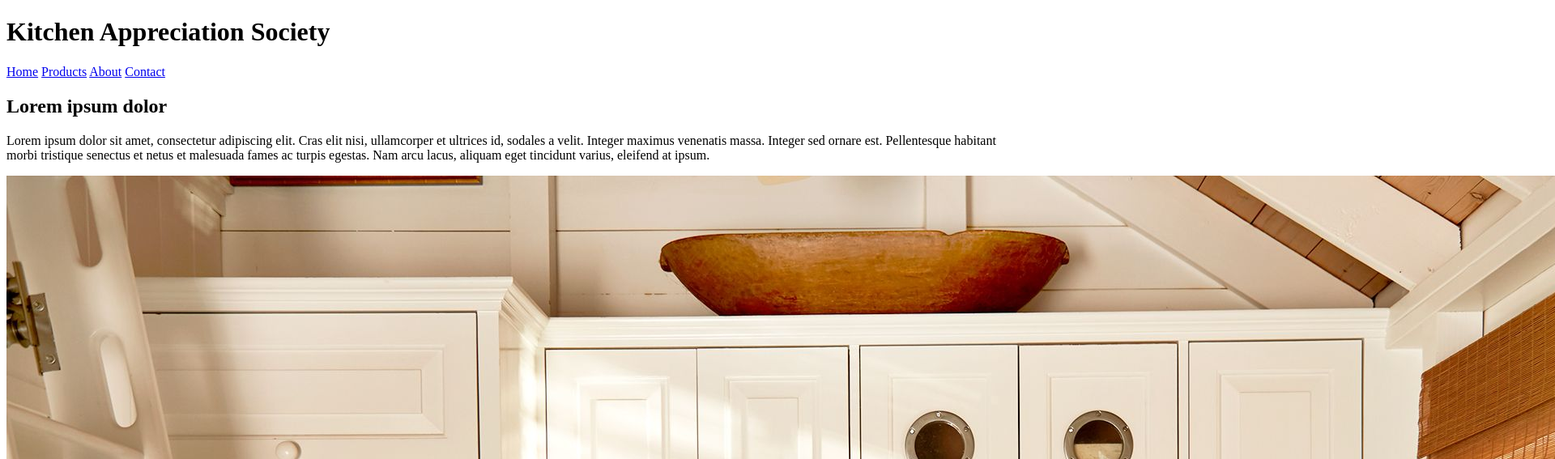
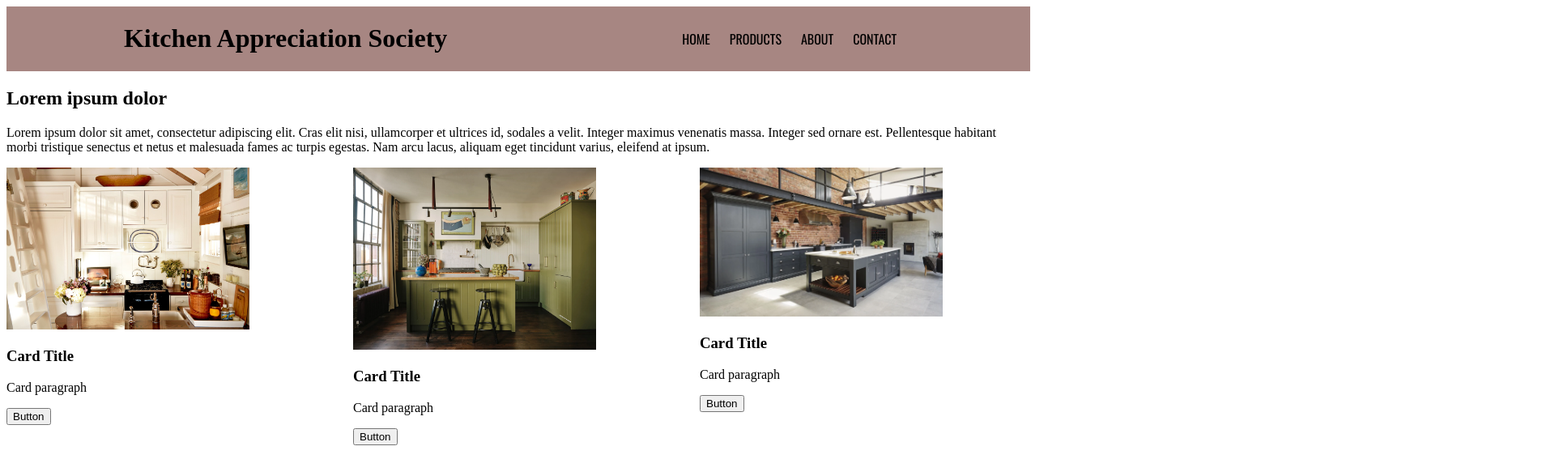
Before and after one commit to GeorgiaCD/Website_css_styling, a plain HTML site: page index.html in a window 1280 px wide. Shown: the top 567 px of the page at 81% size, 1920 px wide, since content can reach past the window. Drawn offline with nearby package versions, Linux system fonts and the light colour scheme.

Commit message:
spaced out nav bar and added hover

```diff
--- a/index.html
+++ b/index.html
@@ -9,6 +9,11 @@
     <link rel="preconnect" href="https://fonts.googleapis.com">
     <link rel="preconnect" href="https://fonts.gstatic.com" crossorigin>
     <link href="https://fonts.googleapis.com/css2?family=Montserrat:wght@200&display=swap" rel="stylesheet">
+    <link rel="preconnect" href="https://fonts.googleapis.com">
+    <link rel="preconnect" href="https://fonts.gstatic.com" crossorigin>
+    <link rel="preconnect" href="https://fonts.googleapis.com">
+    <link rel="preconnect" href="https://fonts.gstatic.com" crossorigin>
+    <link href="https://fonts.googleapis.com/css2?family=Nunito+Sans:opsz,wght@6..12,200&family=Oswald&display=swap" rel="stylesheet">
     <link rel="stylesheet" href="style.css">
 </head>
 
@@ -16,10 +21,10 @@
     <header>
         <h1>Kitchen Appreciation Society</h1>
         <nav id="main-nav">
-            <a href="#">Home</a>
-            <a href="#">Products</a>
-            <a href="#">About</a>
-            <a href="#">Contact</a>
+            <a href="#">HOME</a>
+            <a href="#">PRODUCTS</a>
+            <a href="#">ABOUT</a>
+            <a href="#">CONTACT</a>
         </nav>
     </header>
     <main>
@@ -34,21 +39,21 @@
                 varius, eleifend at ipsum. </p>
             <div class="products__container">
             <div class="card">
-                <img src="./assets/kitchen1.jpeg" alt="Image of a duck">
+                <img src="./assets/kitchen1.jpeg" alt="Image of a kitchen">
                 <h3>Card Title</h3>
                 <p>Card paragraph</p>
                 <button>Button</button>
             </div>
 
             <div class="card">
-                <img src="./assets/kitchen2.jpeg" alt="Image of a duck">
+                <img src="./assets/kitchen2.jpeg" alt="Image of a kitchen 2">
                 <h3>Card Title</h3>
                 <p>Card paragraph</p>
                 <button>Button</button>
             </div>
 
             <div class="card">
-                <img src="./assets/kitchen3.jpeg" alt="Image of a duck">
+                <img src="./assets/kitchen3.jpeg" alt="Image of a kitchen 3">
                 <h3>Card Title</h3>
                 <p>Card paragraph</p>
                 <button>Button</button>
@@ -91,7 +96,7 @@
             </div>
         </div>
         <div class="footer__right">
-            <img src="./assets/kitchen4.jpeg" alt="Image of a duck">
+            <img src="./assets/kitchen4.jpeg" alt="Image of a kitchen">
         </div>
     </footer>
 </body>
--- a/style.css
+++ b/style.css
@@ -1,4 +1,43 @@
 /* Body */
+
 /* Top */
+header {
+    background-color: #A78682;
+    display: flex;
+    align-items: center;
+    justify-content: space-around;
+}
+
+#main-nav a:hover{
+    color: #4A7B9D;
+}
+
+#main-nav a {
+    text-decoration: none;
+    color: black;
+    margin-right: 20px;
+    font-family: 'Oswald', sans-serif;
+}
+
+
+
 /* Middle */
+.products__container {
+    display: grid;
+    grid-template-columns: 1fr 1fr 1fr;
+    grid-gap: 20px;
+}
+
+.card img{
+    width: 300px;
+}
+
+
 /* Bottom */
+
+
+
+
+
+
+/* colour list: #51344D, #989788, #6F5060, #A78682, #E7EBC5
```
